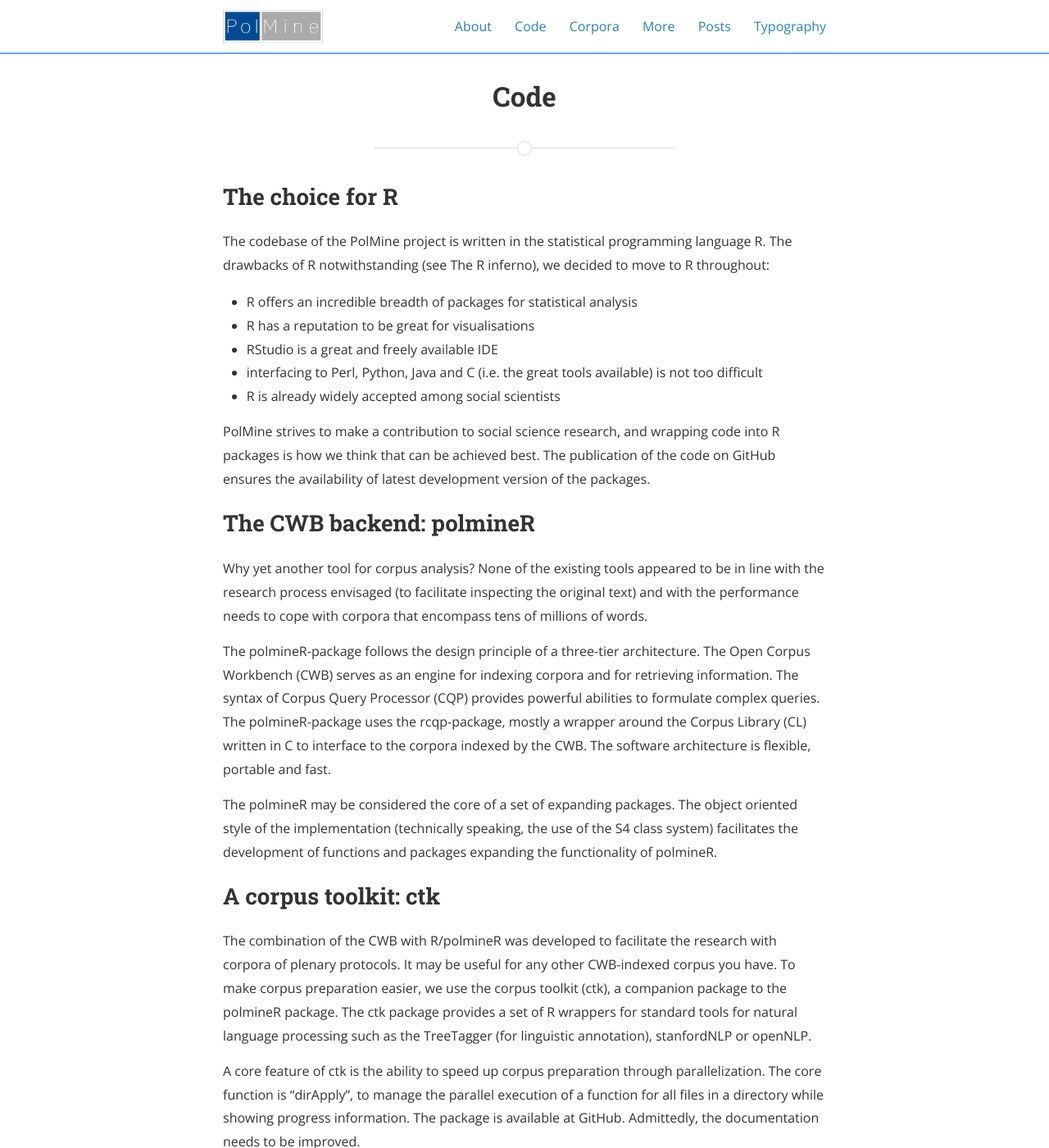
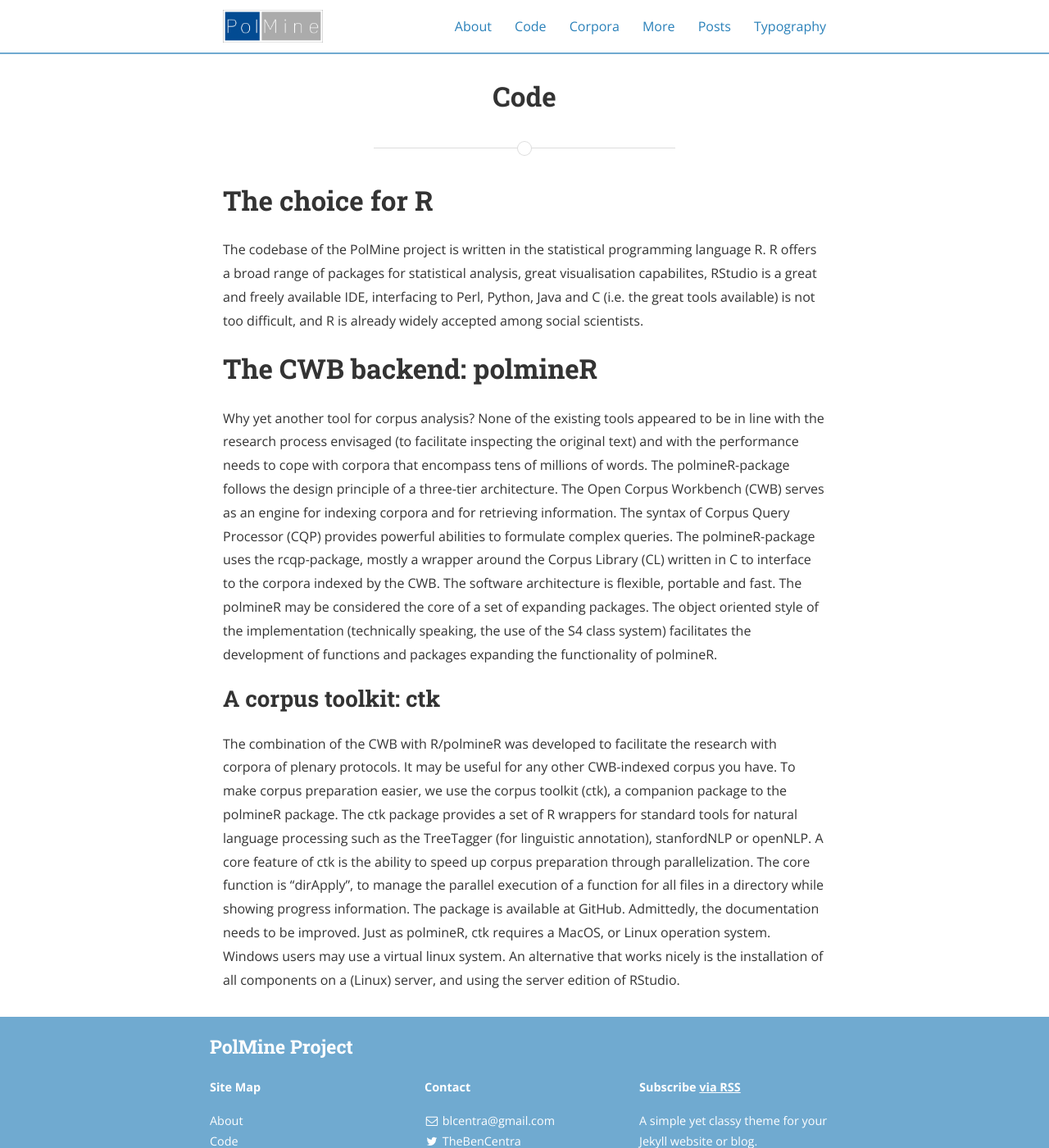
Before and after one commit to ablaette/PolMine.github.io, a Jekyll site: the page built from code.md, in a window 1280 px wide and 1400 px high. Shown: the whole window at 82% size. Built offline with Jekyll 4.4.1, drawn with Linux system fonts in a browser that asks for light colours; nearby versions of some CDN libraries; a style sheet for code colours, icons or effects is not loaded; some of the changed text lies outside the part shown.

Commit message:
Update code.md

```diff
--- a/code.md
+++ b/code.md
@@ -4,29 +4,14 @@ title: Code
 permalink: /code/
 ---
 
-## The choice for R
+# The choice for R
 
-The codebase of the PolMine project is written in the statistical programming language R. The drawbacks of R notwithstanding (see The R inferno), we decided to move to R throughout:
-  * R offers an incredible breadth of packages for statistical analysis
-  * R has a reputation to be great for visualisations
-  * RStudio is a great and freely available IDE
-  * interfacing to Perl, Python, Java and C (i.e. the great tools available) is not too difficult
-  * R is already widely accepted among social scientists
+The codebase of the PolMine project is written in the statistical programming language R. R offers a broad range of packages for statistical analysis, great visualisation capabilites, RStudio is a great and freely available IDE, interfacing to Perl, Python, Java and C (i.e. the great tools available) is not too difficult, and R is already widely accepted among social scientists.
 
-PolMine strives to make a contribution to social science research, and wrapping code into R packages is how we think that can be achieved best. The publication of the code on GitHub ensures the availability of latest development version of the packages.
+# The CWB backend: polmineR
 
-## The CWB backend: polmineR
-
-Why yet another tool for corpus analysis? None of the existing tools appeared to be in line with the research process envisaged (to facilitate inspecting the original text) and with the performance needs to cope with corpora that encompass tens of millions of words.
-
-The polmineR-package follows the design principle of a three-tier architecture. The Open Corpus Workbench (CWB) serves as an engine for indexing corpora and for retrieving information. The syntax of Corpus Query Processor (CQP) provides powerful abilities to formulate complex queries. The polmineR-package uses the rcqp-package, mostly a wrapper around the Corpus Library (CL) written in C  to interface to the corpora indexed by the CWB.  The software architecture is flexible, portable and fast.
-
-The polmineR may be considered the core of a set of expanding packages. The object oriented style of the implementation (technically speaking, the use of the S4 class system) facilitates the development of functions and packages expanding the functionality of polmineR.
+Why yet another tool for corpus analysis? None of the existing tools appeared to be in line with the research process envisaged (to facilitate inspecting the original text) and with the performance needs to cope with corpora that encompass tens of millions of words. The polmineR-package follows the design principle of a three-tier architecture. The Open Corpus Workbench (CWB) serves as an engine for indexing corpora and for retrieving information. The syntax of Corpus Query Processor (CQP) provides powerful abilities to formulate complex queries. The polmineR-package uses the rcqp-package, mostly a wrapper around the Corpus Library (CL) written in C  to interface to the corpora indexed by the CWB.  The software architecture is flexible, portable and fast. The polmineR may be considered the core of a set of expanding packages. The object oriented style of the implementation (technically speaking, the use of the S4 class system) facilitates the development of functions and packages expanding the functionality of polmineR.
 
 ## A corpus toolkit: ctk
 
-The combination of the CWB with R/polmineR was developed to facilitate the research with corpora of plenary protocols. It may be useful for any other CWB-indexed corpus you have. To make corpus preparation easier, we use the corpus toolkit (ctk), a companion package to the polmineR package. The ctk package provides a set of R wrappers for standard tools for natural language processing such as the TreeTagger (for linguistic annotation), stanfordNLP or openNLP.
-
-A core feature of ctk is the ability to speed up corpus preparation through parallelization. The core function is “dirApply”, to manage the parallel execution of a function for all files in a directory while showing progress information. The package is available at GitHub. Admittedly, the documentation needs to be improved.
-
-Just as polmineR, ctk requires a MacOS, or Linux operation system. Windows users may use a virtual linux system. An alternative that works nicely is the installation of all components on a (Linux) server, and using the server edition of RStudio.
+The combination of the CWB with R/polmineR was developed to facilitate the research with corpora of plenary protocols. It may be useful for any other CWB-indexed corpus you have. To make corpus preparation easier, we use the corpus toolkit (ctk), a companion package to the polmineR package. The ctk package provides a set of R wrappers for standard tools for natural language processing such as the TreeTagger (for linguistic annotation), stanfordNLP or openNLP. A core feature of ctk is the ability to speed up corpus preparation through parallelization. The core function is “dirApply”, to manage the parallel execution of a function for all files in a directory while showing progress information. The package is available at GitHub. Admittedly, the documentation needs to be improved. Just as polmineR, ctk requires a MacOS, or Linux operation system. Windows users may use a virtual linux system. An alternative that works nicely is the installation of all components on a (Linux) server, and using the server edition of RStudio.
```
